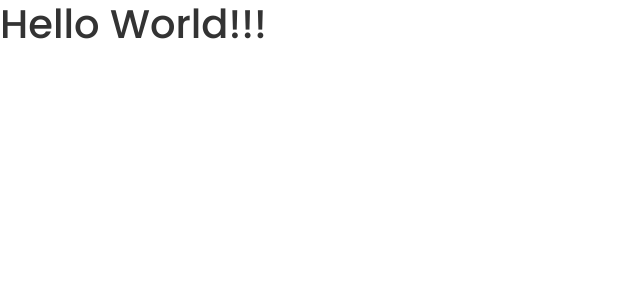
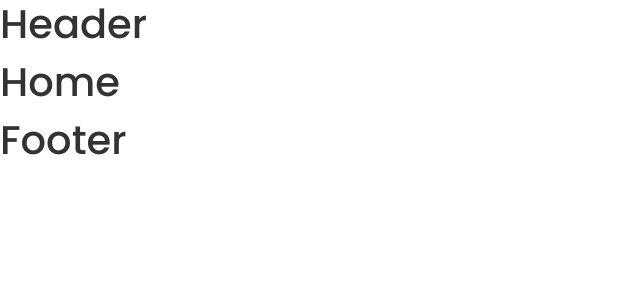
Before and after one commit to Oussama-Fajraoui/Your-House-Kit, a React (Create React App) app: page / in a window 1280 px wide. Shown: the top 300 px of the page, without its empty margins (0-640 px from the left). Built offline with nearby package versions, Linux system fonts and the light colour scheme.

Commit message:
set pages according to the Figma picture

```diff
--- a/public/index.html
+++ b/public/index.html
@@ -24,7 +24,7 @@
       work correctly both with client-side routing and a non-root public URL.
       Learn how to configure a non-root public URL by running `npm run build`.
     -->
-    <title>Eshop App - ZinoTrust</title>
+    <title>Your-House-Kit</title>
   </head>
   <body>
     <noscript>You need to enable JavaScript to run this app.</noscript>
--- a/src/App.js
+++ b/src/App.js
@@ -1,10 +1,28 @@
-import "./App.scss";
+import { useState } from "react";
+import { BrowserRouter, Route, Routes } from 'react-router-dom';
+import Footer from "./components/footer/Footer";
+import Header from "./components/header/Header";
+import Home from "./pages/home/Home";
+import Contact from "./pages/contact/Contact";
+
+
+
 
 function App() {
+
+  // const [first, setFirst] = useState("Zi");
+
   return (
-    <div>
-      <h1>Hello World!!!</h1>
-    </div>
+    <>
+     <BrowserRouter>
+        <Header />
+           <Routes>
+            <Route path="/" element={ <Home />} />
+            <Route path="/contact" element={ <Contact />} />
+           </Routes>
+        <Footer />
+     </BrowserRouter>
+    </>
   );
 }
 
--- /dev/null
+++ b/src/pages/contact/Contact.js
@@ -0,0 +1,9 @@
+import React from 'react'
+
+const Contact = () => {
+  return (
+    <div>Contact</div>
+  )
+}
+
+export default Contact
--- /dev/null
+++ b/src/pages/home/Home.js
@@ -0,0 +1,13 @@
+import React from 'react'
+
+const Home = () => {
+  return (
+    <div>
+      <h1>
+      Home
+      </h1>
+      </div>
+  )
+}
+
+export default Home
```
Also changed, not shown: src/pages/admin/Admin.js (added, +10 -0 lines), src/pages/cart/Cart.js (added, +9 -0 lines), src/pages/orderHistory/orderHistory.js (added, +9 -0 lines), src/pages/admin/Admin.module.scss (added), src/pages/cart/Cart.module.scss (added), src/pages/contact/Contact.module.scss (added), src/pages/home/Home.module.scss (added), src/pages/orderHistory/orderHistory.module.scss (added).
